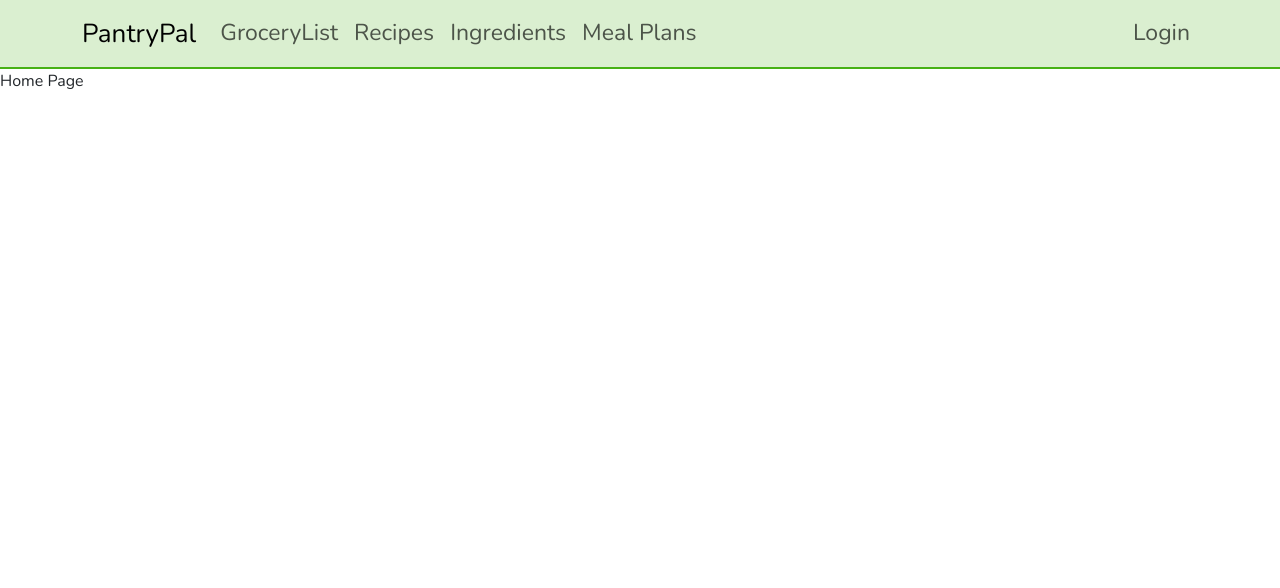
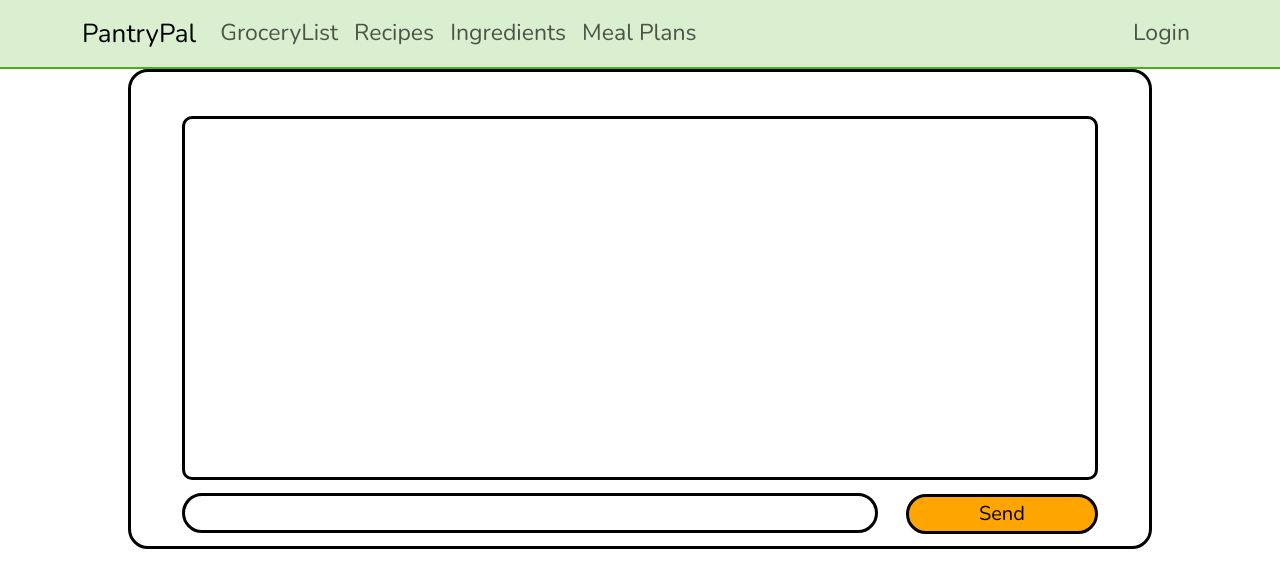
Before and after one commit to JohnSalinas123/CS4650_Web, a React (Vite) app in the folder frontend/: page /home in a window 1280 px wide. Shown: the top 588 px of the page. Built offline with nearby package versions, Linux system fonts and the light colour scheme.

Commit message:
add home chat start, wip

```diff
--- /dev/null
+++ b/frontend/src/components/HomeChat.jsx
@@ -0,0 +1,126 @@
+import React, { useContext, useEffect, useState, useRef } from 'react';
+import { useLocation } from "react-router-dom";
+//import { SocketContext } from '../context/socket';
+import axios from 'axios';
+import '../styles/homechat.css';
+
+export const HomeChat = () => {
+
+    const { state } = useLocation();
+    const bottomRef = useRef(null);
+    const { id, username } = ['232',"john"];
+
+    const [messages, setMessages] = useState([]);
+    const [input, setInput] = useState("");
+
+    useEffect(() => {
+
+        bottomRef.current?.scrollIntoView({behavior: 'smooth'});
+
+    } ,[messages])
+
+    /*
+    useEffect(() => {
+
+        initialSetup();
+
+        socket.on ('receiving', (message) => {
+            setMessages(old => [...old, message])
+        });
+
+        return () => socket.disconnect();
+    }, [])
+    */
+
+    const handleMessage = () => {
+
+        const newMessage = {username:username,text:input, date: Date.now()};
+
+        // user sends a message
+        socket.emit("message", newMessage, (response) => {
+            // if server creates/accepts new message render new message
+            if (response.status == "ok") {
+                console.log(response)
+                setMessages(messages => [...messages, response.message]);
+
+            }
+        })
+
+    }
+
+    return (
+
+        <div className="outer-chatbox">
+            <HomeChatCurUser userName={username} />
+
+            <div className="chatbox">
+                {
+                   messages.map((msg) => (
+                     <HomeChatMsg key={msg.userName} message={msg.text} date={msg.date} owner={username}/>
+                    ))
+                }
+                <div ref={bottomRef} />
+            </div>
+            <HomeChatInput setInput={setInput} handleClick={handleMessage}/>
+        </div>
+
+    )
+}
+
+const HomeChatCurUser = (props) => {
+
+    return (
+        <div className="current-user-box">
+            <p>Welcome {props.userName}!</p>
+        </div>
+    )
+
+}
+
+const HomeChatInput = ({setInput,handleClick}) =>{
+
+    const getInput = (event) => {
+        setInput(event.target.value)
+    }
+
+    return (
+        <div className="chat-input">
+            <div className="chat-textbox-box">
+                <input className="chat-textbox" type="text" onChange={getInput}/>
+            </div>
+            <input className="chat-button" type="submit" value="Send" onClick={handleClick} />
+        </div>
+    )
+}
+
+const HomeChatMsg = (props) => {
+    let dateObj= new Date(props.date);
+    let month = dateObj.getMonth();
+    let day = dateObj.getDate();
+    let year = dateObj.getFullYear();
+
+    let hours = dateObj.getHours();
+    let minutes = dateObj.getMinutes();
+    let seconds = dateObj.getSeconds().toString();
+
+    if (seconds.length == 1) {
+        seconds = "0" + seconds;
+    }
+
+    let ownerClass = "msg-user";
+    if (props.owner == false) {
+        ownerClass = "msg-other";
+    }
+
+    return (
+        <div className="msg-block">
+            <div className={`msg-general ${ownerClass}`}>
+                <div className="msg-interior">
+                    <p className="msg-text">{props.message}</p>
+                    <p className="msg-time">{`${month}/${day}/${year} ${hours}:${minutes}:${seconds}`}</p>
+                </div>
+            </div>
+        </div>
+
+    )
+}
--- /dev/null
+++ b/frontend/src/context/socket.js
@@ -0,0 +1,6 @@
+/*import React from 'react'
+import io from "socket.io-client"
+
+export const socket = io(process.env.APP_SOCKET_URL);
+export const SocketContext = React.createContext();
+*/
--- a/frontend/src/pages/Home.jsx
+++ b/frontend/src/pages/Home.jsx
@@ -1,10 +1,10 @@
-
-
+import { HomeChat } from '../components/HomeChat';
+import '../styles/homechat.css'
 
 export const Home = () => {
 	return (
-		<div>
-			Home Page
+		<div id="home-page">
+			<HomeChat />
 		</div>
 	);
 };
--- /dev/null
+++ b/frontend/src/styles/homechat.css
@@ -0,0 +1,156 @@
+#home-page {
+    width: 100%;
+    height: 100%;
+}
+
+/* ---SCROLL BAR--- */
+
+.chatbox::-webkit-scrollbar {
+    width: 10px;
+}
+
+.chatbox::-webkit-scrollbar-track {
+    background: transparent;
+}
+
+.chatbox::-webkit-scrollbar-thumb {
+    background: var(--light);
+    border-radius: 10px;
+}
+
+
+/* ---CHATBOX FRAME--- */
+
+.current-user-box {
+    display: inline-block;
+    width: 100%;
+    height: 50px;
+    font-size: 25px;
+    color: #fff
+
+}
+
+.current-user-box p {
+    margin-top: 7px;
+    margin-bottom: 0;
+    width: 100%;
+    height: auto;
+    text-align: center;
+
+}
+
+.outer-chatbox {
+    display: flex;
+    flex-direction: column;
+    border: 3px solid black;
+    border-radius: 20px;
+    margin: auto;
+    width: 80%;
+    height: 60%;
+    background-color: var(--dark);
+
+}
+
+.chatbox {
+    overflow-y: scroll;
+    border: 3px solid black;
+    border-radius: 10px;
+    width: 90%;
+    height: 80vh;
+    margin-left: 5%;
+    background-color: var(--light)
+
+}
+
+/* ---CHATBOX INPUT--- */
+
+.chat-input {
+    margin: auto;
+    width: 90%;
+    height: 70px;
+}
+
+.chat-textbox-box {
+    background-color: var(--lightest);
+    border: 3px solid black;
+    border-radius: 20px;
+    display: inline-block;
+    width: 76%;
+    height: 40px;
+    margin-top: 13px;
+    margin-bottom: 13px;
+    margin-right: 3%;
+}
+
+.chat-textbox {
+    background-color: transparent;
+    border: none;
+    width: 96%;
+    height: 100%;
+    margin-left: 2%;
+    font-size: 22px;
+
+}
+
+input:focus {
+    outline: none;
+}
+
+.chat-button {
+    border: 3px solid black;
+    border-radius: 30px;
+    background-color: orange;
+    width: 21%;
+    height: 40px;
+    font-size: 20px;
+
+}
+
+/* ---Message Bubbles--- */
+
+.msg-block {
+
+    display: flex;
+    flex-direction: row;
+}
+
+.msg-interior {
+    margin-top: 10px;
+    margin-left: 20px;
+    margin-right: 20px;
+
+}
+
+.msg-general {
+    max-width: 50%;
+    background-color: #F4D35E;
+    border-radius: 30px;
+    margin-top: 1%;
+    margin-bottom: 1%;
+}
+
+.msg-user {
+    margin-left: auto;
+    margin-right: 1%;
+
+}
+
+.msg-other {
+    margin-right: auto;
+    margin-left: 1%;
+
+}
+
+.msg-text {
+    margin-top: 10px;
+    margin-bottom: 0;
+
+}
+
+.msg-time {
+    color: grey;
+    margin-top: 0;
+    margin-bottom: 10px;
+    margin-right: 10px;
+    text-align: right;
+}
```
